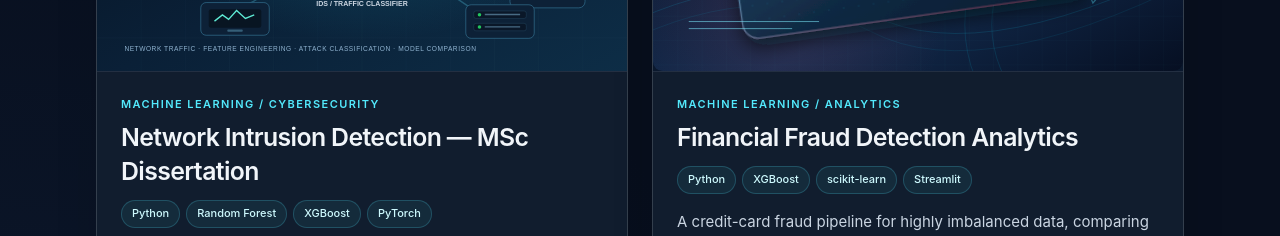
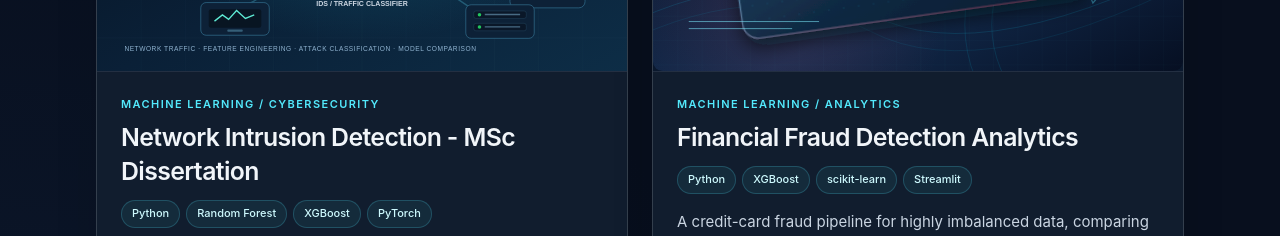
Before and after one commit to NamanSaini04/naman-ai-portfolio, a React (Vite) app: page / in a window 1280 px wide. Shown: the part 1480-1716 px from the top of the page. Built offline with nearby package versions, Linux system fonts and the light colour scheme.

Commit message:
Use single dash in dissertation project title

```diff
--- a/src/data/portfolio.js
+++ b/src/data/portfolio.js
@@ -1,7 +1,7 @@
 export const projects = [
   {
     id: 'network-intrusion-detection',
-    title: 'Network Intrusion Detection — MSc Dissertation',
+    title: 'Network Intrusion Detection - MSc Dissertation',
     category: 'MACHINE LEARNING / CYBERSECURITY',
     featured: true,
     status: 'Completed',
```
